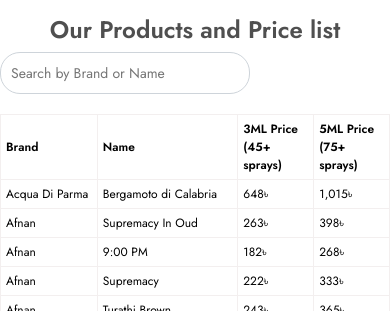
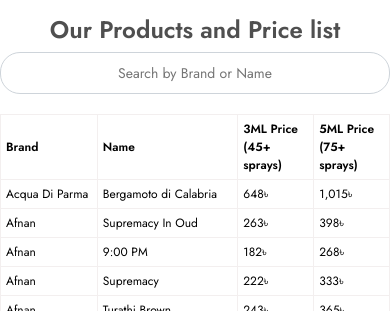
Before and after one commit to afsara-tasnim/Project-final, a plain HTML site: page index.html in a window 390 px wide. Shown: the part 789-1100 px from the top of the page. Drawn offline with nearby package versions, Linux system fonts and the light colour scheme.

Commit message:
Update style_demo.css

```diff
--- a/style_demo.css
+++ b/style_demo.css
@@ -102,21 +102,28 @@ header {
     background-color: #fff;
     color: #000;
 }
+.search {
+    width: 100%;
+    text-align:center;
+}
+#search-bar {
+  padding: 10px;
+  width: 250px;
+  box-sizing: border-box;
+  border: 1px solid #ced4da; /* Light border color */
+  border-radius: 20px; /* Rounded corners */
+  font-size: 14px;
+  margin: 0 auto; /* Center the search bar horizontally */
+  margin-bottom: 20px;
+  text-align: center;
+}
 .table {
     width: 100%;
     border-collapse: collapse;
     margin-bottom: 1rem;
     font-size: 14px;
   }
-  #search-bar {
-    padding: 10px;
-    width: 250px;
-    box-sizing: border-box;
-    border: 1px solid #ced4da; /* Light border color */
-    border-radius: 20px; /* Rounded corners */
-    font-size: 14px;
-    margin-bottom: 20px;
-  }
+
   h2{
     font-family: 'Jost', sans-serif;
     color: rgb(79, 79, 79);
@@ -166,6 +173,9 @@ header {
     .menu-icon {
         display: block;
     }
+    #search-bar {
+      width: 100%; /* Make the search bar full width on smaller screens */
+    }
   }
 /* Media query for smaller screens */
 @media only screen and (max-width: 600px) {
```
